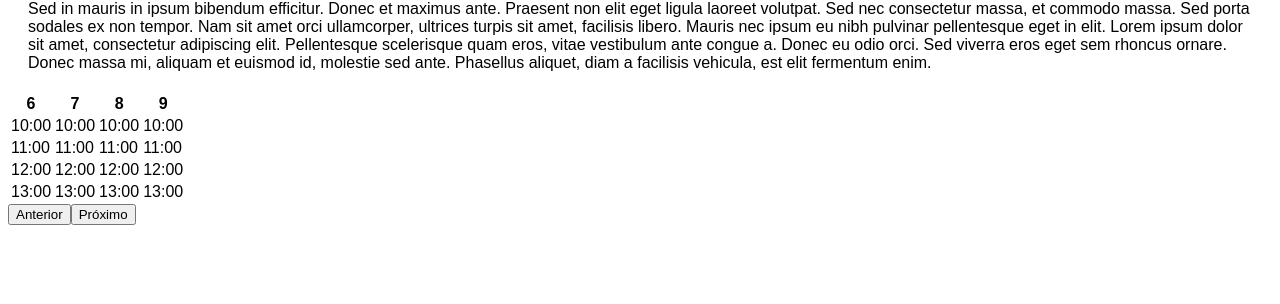
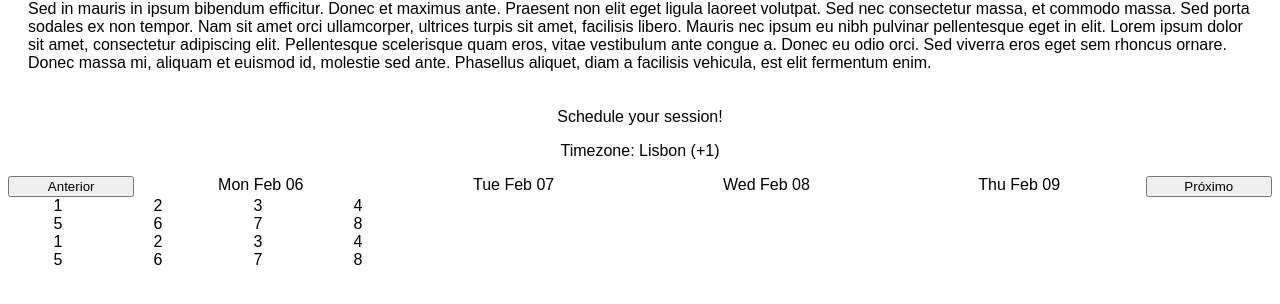
Before and after one commit to TarsysFonseca/appointment-booking-calendar, a Vue app in the folder app/: page / in a window 1280 px wide. Shown: the part 248-552 px from the top of the page. Built offline with nearby package versions, Linux system fonts and the light colour scheme; a web font is replaced by a local one.

Commit message:
feat: restructure session booking calend component

```diff
--- a/app/src/App.vue
+++ b/app/src/App.vue
@@ -8,19 +8,28 @@
       :description="description"
     />
 
-    <appointments-component />
+    <appointments-headers
+      @change-avalible-slots="getData"
+    />
+
+    <appointments-containers
+      :start-date="startDate"
+      :end-date="endDate"
+    />
   </div>
 </template>
 
 <script>
 import CardComponent from './components/CardComponent.vue';
-import AppointmentsComponent from './components/AppointmentsComponent.vue';
+import AppointmentsHeaders from './components/AppointmentsHeaders.vue';
+import AppointmentsContainers from './components/AppointmentsContainers.vue';
 
 export default {
   name: 'App',
   components: {
     CardComponent,
-    AppointmentsComponent,
+    AppointmentsHeaders,
+    AppointmentsContainers,
   },
   data() {
     return {
@@ -32,7 +41,16 @@ export default {
       rating: 4,
       price: 160,
       description: 'Sed in mauris in ipsum bibendum efficitur. Donec et maximus ante. Praesent non elit eget ligula laoreet volutpat. Sed nec consectetur massa, et commodo massa. Sed porta sodales ex non tempor. Nam sit amet orci ullamcorper, ultrices turpis sit amet, facilisis libero. Mauris nec ipsum eu nibh pulvinar pellentesque eget in elit. Lorem ipsum dolor sit amet, consectetur adipiscing elit. Pellentesque scelerisque quam eros, vitae vestibulum ante congue a. Donec eu odio orci. Sed viverra eros eget sem rhoncus ornare. Donec massa mi, aliquam et euismod id, molestie sed ante. Phasellus aliquet, diam a facilisis vehicula, est elit fermentum enim.',
+      startDate: {},
+      endDate: {},
     };
+  },
+  methods: {
+    getData(paylod) {
+      const { startDate, endDate } = paylod;
+      this.startDate = startDate;
+      this.endDate = endDate;
+    },
   },
 };
 </script>
--- a/app/src/components/AppointmentsComponent.vue
+++ /dev/null
@@ -1,61 +0,0 @@
-<template>
-  <div>
-    <table>
-      <tr>
-        <th>{{ currentDates[0].getDate() }}</th>
-        <th>{{ currentDates[1].getDate() }}</th>
-        <th>{{ currentDates[2].getDate() }}</th>
-        <th>{{ currentDates[3].getDate() }}</th>
-      </tr>
-      <tr v-for="(appointment, index) in currentAppointments" :key="index">
-        <td>{{appointment.hour}}</td>
-        <td>{{appointment.hour}}</td>
-        <td>{{appointment.hour}}</td>
-        <td>{{appointment.hour}}</td>
-      </tr>
-    </table>
-    <div>
-      <button @click="previousPage">Anterior</button>
-      <button @click="nextPage">Próximo</button>
-    </div>
-  </div>
-</template>
-
-<script>
-import generateDateArray from '../utils/generate-date-array';
-
-export default {
-  data() {
-    return {
-      currentDate: new Date(),
-      appointments: [
-        { hour: '10:00', description: 'Consulta 1' },
-        { hour: '11:00', description: 'Consulta 2' },
-        { hour: '12:00', description: 'Consulta 3' },
-        { hour: '13:00', description: 'Consulta 4' },
-      ],
-      appointmentsPerPage: 5,
-      currentPage: 1,
-      numberOfPages: 2,
-      currentDates: [new Date(), ...generateDateArray({ arraySize: 3 })],
-    };
-  },
-  computed: {
-    currentAppointments() {
-      const start = (this.currentPage - 1) * this.appointmentsPerPage;
-      const end = start + this.appointmentsPerPage;
-      return this.appointments.slice(start, end);
-    },
-  },
-  methods: {
-    nextPage() {
-      const initialDate = this.currentDates[3];
-      this.currentDates = generateDateArray({ order: 'asc', initialDate });
-    },
-    previousPage() {
-      const initialDate = this.currentDates[0];
-      this.currentDates = generateDateArray({ order: 'desc', initialDate }).reverse();
-    },
-  },
-};
-</script>
--- /dev/null
+++ b/app/src/components/AppointmentsContainers.vue
@@ -0,0 +1,44 @@
+<template>
+  <div class="appointments-containers">
+    <div>1</div>
+    <div>2</div>
+    <div>3</div>
+    <div>4</div>
+    <div>5</div>
+    <div>6</div>
+    <div>7</div>
+    <div>8</div>
+    <div>1</div>
+    <div>2</div>
+    <div>3</div>
+    <div>4</div>
+    <div>5</div>
+    <div>6</div>
+    <div>7</div>
+    <div>8</div>
+  </div>
+</template>
+
+<script>
+export default {
+  name: 'AppointmentsContainers',
+  props: {
+    startDate: {
+      type: [Object, Date],
+      required: true,
+    },
+    endDate: {
+      type: [Object, Date],
+      required: true,
+    },
+  },
+};
+</script>
+
+<style lang="scss">
+.appointments-containers {
+  display: grid;
+  text-align: center;
+  grid-template-columns: 100px 100px 100px 100px;
+}
+</style>
--- /dev/null
+++ b/app/src/components/AppointmentsHeaders.vue
@@ -0,0 +1,74 @@
+<template>
+  <div>
+    <div class="appointments-header">
+      <div>
+        <p>Schedule your session!</p>
+        <p>Timezone: Lisbon (+1)</p>
+      </div>
+
+      <div class="appointments-header--dates">
+        <button @click="changePage('previous')">Anterior</button>
+        <div v-for="(date, index) in currentDates" :key="index">
+          {{ formatDay(date) }}
+        </div>
+        <button @click="changePage('next')">Próximo</button>
+      </div>
+    </div>
+  </div>
+</template>
+
+<script>
+import generateDateArray from '../utils/generate-date-array';
+
+export default {
+  name: 'AppointmentsHeaders',
+  data() {
+    return {
+      currentPage: 1,
+      numberOfPages: 2,
+      appointmentsPerPage: 5,
+      currentDate: new Date(),
+      currentDates: [new Date(), ...generateDateArray({ arraySize: 3 })],
+    };
+  },
+  methods: {
+    changePage(direction) {
+      const config = {
+        next: {
+          order: 'asc',
+          initialDate: this.currentDates[3],
+        },
+        previous: {
+          order: 'desc',
+          initialDate: this.currentDates[0],
+        },
+      };
+
+      this.currentDates = direction === 'next'
+        ? generateDateArray(config[direction])
+        : generateDateArray(config[direction]).reverse();
+
+      this.$emit('change-avalible-slots', {
+        startDate: this.currentDates[0],
+        endDate: this.currentDates[3],
+      });
+    },
+    formatDay(date) {
+      const [week, moth, day] = date.toDateString().split(' ');
+      return `${week} ${moth} ${day}`;
+    },
+  },
+};
+</script>
+
+<style lang="scss">
+.appointments-header {
+  display: grid;
+  text-align: center;
+
+  &--dates {
+    display: grid;
+    grid-template-columns: 1fr repeat(4, 2fr) 1fr;
+  }
+}
+</style>
```
